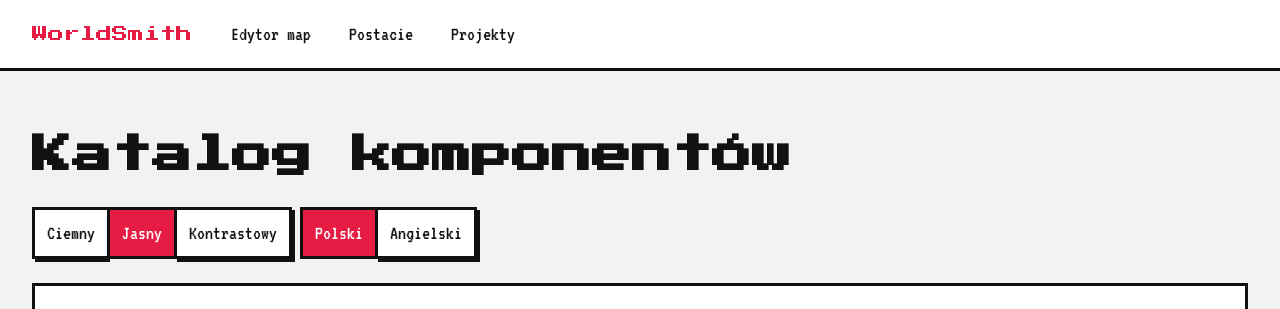
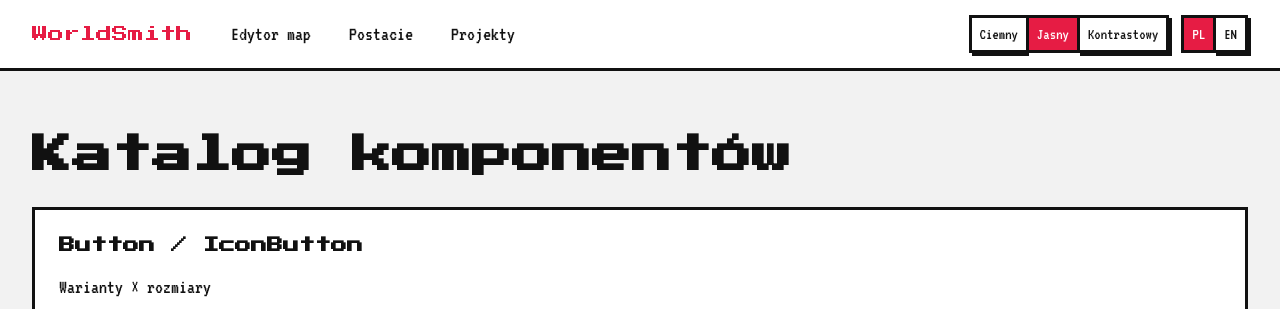
Before and after one commit to KBruy/GUI-Project, a React (Vite) app in the folder frontend/: page /dev/ui in a window 1280 px wide. Shown: the top 309 px of the page. Built offline with nearby package versions, Linux system fonts and the light colour scheme.

Commit message:
feat:theme_language_switchers

```diff
--- a/frontend/src/app/AppLayout.module.css
+++ b/frontend/src/app/AppLayout.module.css
@@ -52,6 +52,14 @@
   text-decoration: underline;
 }
 
+/* Przełączniki dosunięte do prawej krawędzi nagłówka. */
+.settings {
+  display: flex;
+  flex-wrap: wrap;
+  gap: var(--space-3);
+  margin-left: auto;
+}
+
 .main {
   flex: 1;
   padding: var(--space-5) 0;
--- a/frontend/src/app/AppLayout.tsx
+++ b/frontend/src/app/AppLayout.tsx
@@ -1,6 +1,8 @@
 import { Link, NavLink, Outlet } from 'react-router'
 import { useT } from '@/i18n/language'
 import type { TranslationKey } from '@/i18n/dictionary'
+import { ThemeSwitcher } from '@/features/settings/ThemeSwitcher'
+import { LanguageSwitcher } from '@/features/settings/LanguageSwitcher'
 import { AppFooter } from './AppFooter'
 import styles from './AppLayout.module.css'
 
@@ -11,7 +13,7 @@ const NAV_LINKS: { to: string; labelKey: TranslationKey }[] = [
   { to: '/projects', labelKey: 'nav.projects' },
 ]
 
-// Wspólna rama każdej podstrony: nagłówek z nawigacją, treść strony (Outlet) i stopka.
+// Wspólna rama każdej podstrony: nagłówek z nawigacją i przełącznikami, treść strony (Outlet) i stopka.
 export function AppLayout() {
   const { t } = useT()
 
@@ -33,6 +35,10 @@ export function AppLayout() {
             ))}
           </ul>
         </nav>
+        <div className={styles.settings}>
+          <ThemeSwitcher />
+          <LanguageSwitcher />
+        </div>
       </header>
 
       <main className={styles.main}>
--- /dev/null
+++ b/frontend/src/features/settings/LanguageSwitcher.tsx
@@ -0,0 +1,21 @@
+import { useT } from '@/i18n/language'
+import { SegmentedControl } from '@/shared/components/ui/SegmentedControl/SegmentedControl'
+
+// Przełącznik języka. Krótkie kody PL / EN zamiast flag (pxlkit nie ma ikon flag).
+// Zapis do localStorage robi LanguageProvider.
+export function LanguageSwitcher() {
+  const { t, language, setLanguage } = useT()
+
+  return (
+    <SegmentedControl
+      size="sm"
+      label={t('lang.label')}
+      value={language}
+      onChange={setLanguage}
+      options={[
+        { value: 'pl', label: 'PL' },
+        { value: 'en', label: 'EN' },
+      ]}
+    />
+  )
+}
--- /dev/null
+++ b/frontend/src/features/settings/ThemeSwitcher.tsx
@@ -0,0 +1,23 @@
+import { useT } from '@/i18n/language'
+import { useTheme } from '@/shared/theme/theme'
+import { SegmentedControl } from '@/shared/components/ui/SegmentedControl/SegmentedControl'
+
+// Przełącznik motywu. Zapis do localStorage robi ThemeProvider, więc wybór zostaje po odświeżeniu.
+export function ThemeSwitcher() {
+  const { t } = useT()
+  const { theme, setTheme } = useTheme()
+
+  return (
+    <SegmentedControl
+      size="sm"
+      label={t('theme.label')}
+      value={theme}
+      onChange={setTheme}
+      options={[
+        { value: 'dark', label: t('theme.dark') },
+        { value: 'light', label: t('theme.light') },
+        { value: 'contrast', label: t('theme.contrast') },
+      ]}
+    />
+  )
+}
--- a/frontend/src/i18n/dictionary.ts
+++ b/frontend/src/i18n/dictionary.ts
@@ -13,8 +13,6 @@ const dictionary = {
   'theme.light': { pl: 'Jasny', en: 'Light' },
   'theme.contrast': { pl: 'Kontrastowy', en: 'Contrast' },
   'lang.label': { pl: 'Język', en: 'Language' },
-  'lang.pl': { pl: 'Polski', en: 'Polish' },
-  'lang.en': { pl: 'Angielski', en: 'English' },
   'actions.close': { pl: 'Zamknij', en: 'Close' },
   'project.saved': { pl: 'Projekt zapisany', en: 'Project saved' },
   'common.comingSoon': { pl: 'Ta funkcja będzie wkrótce', en: 'This feature is coming soon' },
--- a/frontend/src/pages/DevUiPage.tsx
+++ b/frontend/src/pages/DevUiPage.tsx
@@ -2,7 +2,6 @@
 // Każdy task dopisuje tu sekcję ze swoimi komponentami we wszystkich wariantach.
 import { useState } from 'react'
 import { useT } from '@/i18n/language'
-import { useTheme } from '@/shared/theme/theme'
 import { Button } from '@/shared/components/ui/Button/Button'
 import type { ButtonVariant, ButtonSize } from '@/shared/components/ui/Button/Button'
 import { IconButton } from '@/shared/components/ui/IconButton/IconButton'
@@ -56,8 +55,7 @@ const SAMPLE_TILES = [
 ]
 
 export default function DevUiPage() {
-  const { t, language, setLanguage } = useT()
-  const { theme, setTheme } = useTheme()
+  const { t } = useT()
   const [pressed, setPressed] = useState(false)
   const [tab, setTab] = useState<'projekty' | 'mapy' | 'postacie'>('projekty')
   const [tool, setTool] = useState<'pencil' | 'eraser' | 'bucket'>('pencil')
@@ -67,17 +65,6 @@ export default function DevUiPage() {
   const [scale, setScale] = useState(2)
   const [modalOpen, setModalOpen] = useState(false)
   const [tile, setTile] = useState('grass')
-
-  const themeOptions = [
-    { value: 'dark' as const, label: t('theme.dark') },
-    { value: 'light' as const, label: t('theme.light') },
-    { value: 'contrast' as const, label: t('theme.contrast') },
-  ]
-
-  const langOptions = [
-    { value: 'pl' as const, label: t('lang.pl') },
-    { value: 'en' as const, label: t('lang.en') },
-  ]
 
   const mapSizeOptions = [
     { value: 'small' as const, label: 'Mała (16 × 16)' },
@@ -94,22 +81,8 @@ export default function DevUiPage() {
   return (
     <Container>
       <Stack direction="column" gap={5}>
+        {/* Motyw i język przełącza się w nagłówku (AppLayout). */}
         <h1>{t('dev.ui.title')}</h1>
-
-        <Stack direction="row" gap={2} wrap>
-          <SegmentedControl
-            options={themeOptions}
-            value={theme}
-            onChange={setTheme}
-            label={t('theme.label')}
-          />
-          <SegmentedControl
-            options={langOptions}
-            value={language}
-            onChange={setLanguage}
-            label={t('lang.label')}
-          />
-        </Stack>
 
         <Panel title="Button / IconButton">
           <Stack direction="column" gap={4}>
```
Also changed, not shown: 1 other file (tests, documents, lock files or other folders).
